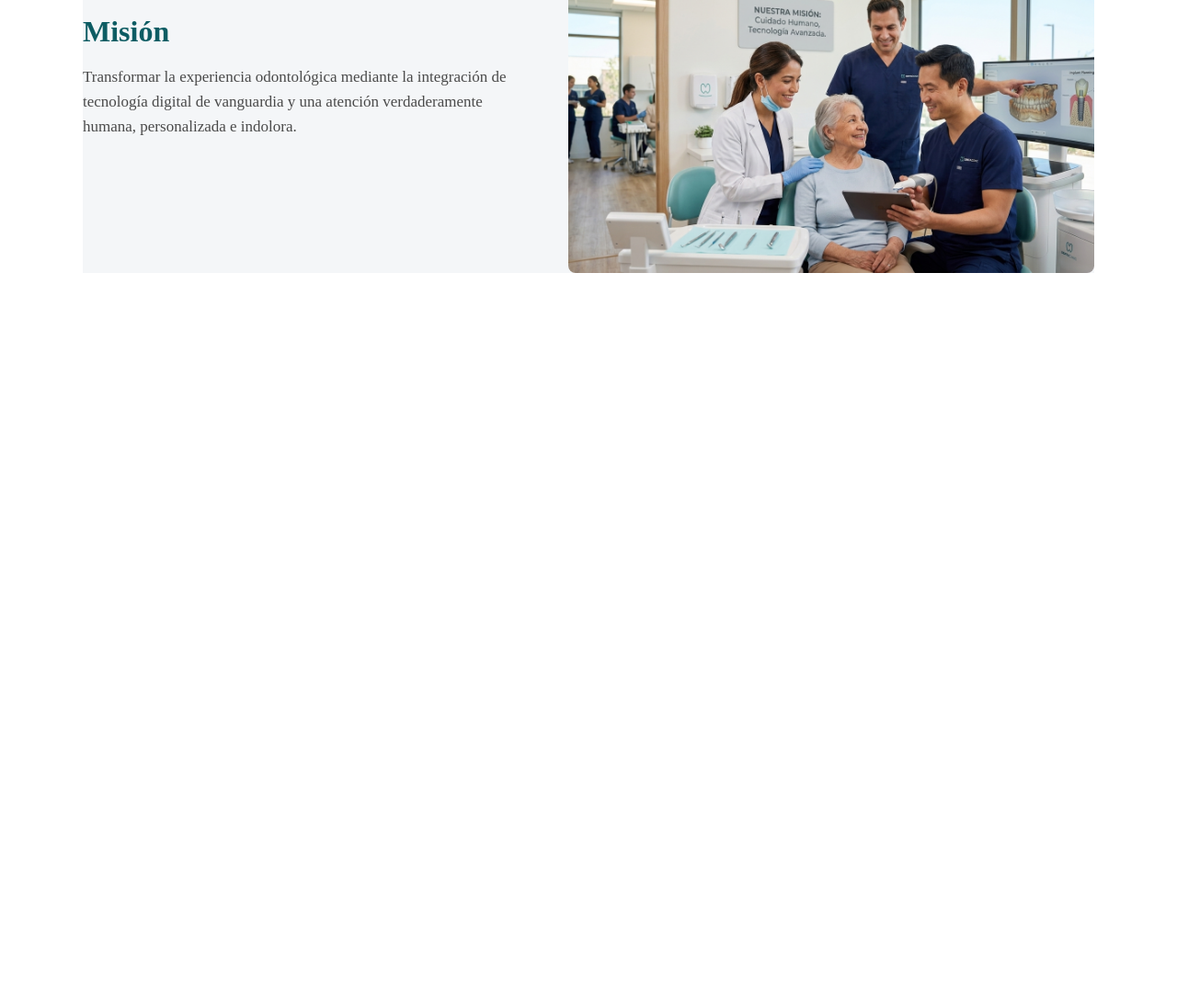
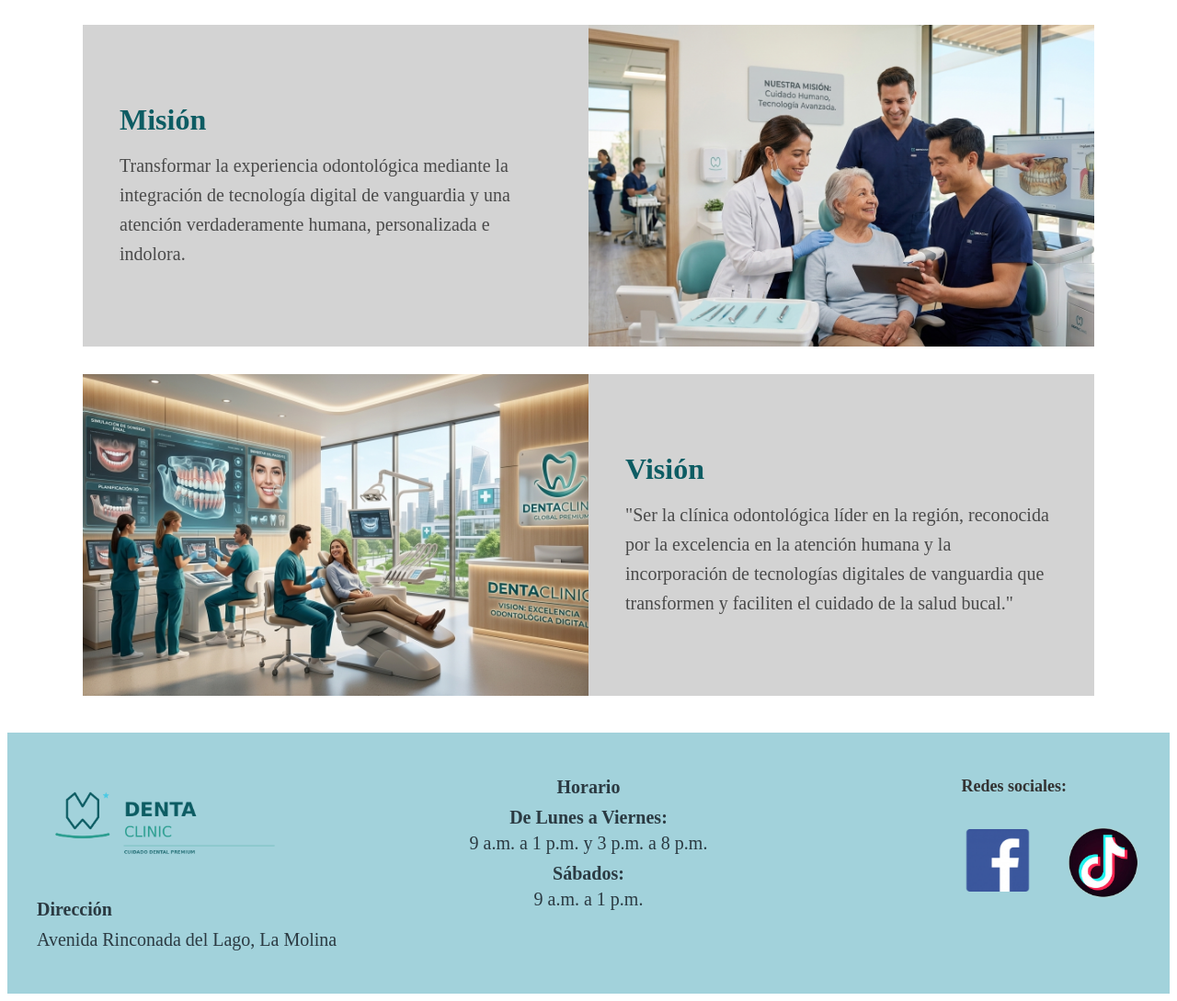
Before and after one commit to hfabricio411/Mi_pagina, a plain HTML site: page Quienes-somos.html in a window 1280 px wide. Shown: the part 473-1562 px from the top of the page at 92% size. Before the commit the page ends 800 px from the top, so only its background shows below. Drawn offline with Linux system fonts and the light colour scheme.

Commit message:
Ajuste de diseño en quienes somos

```diff
--- a/Quienes-somos.html
+++ b/Quienes-somos.html
@@ -63,7 +63,62 @@
     </div>
 </div>
 
+<div class="bloque-vision">
+    <div class="imagen-box">
+    <img src="imagenes/vision.jfif" alt="Nuestra Filosofía y Valores">
+    </div>
+    <div class="texto-box">
+    <h2>Visión</h2>
+    <p>
+    "Ser la clínica odontológica líder en la región, reconocida por la excelencia en la atención humana
+    y la incorporación de tecnologías digitales de vanguardia que transformen y faciliten el cuidado de la salud bucal."
+    </p>
+    </div>
+</div>
 </section>
+
+<footer>
+<div class="footer-container">
+
+    <!-- LADO IZQUIERDO -->
+    <div class="left-footer">
+    <div class="logo-footer">
+        <img src="imagenes/logo.png" alt="Logo">
+    </div>
+    <div class="p-direccion">
+        <p class="titulo-footer">Dirección</p>
+        <p>Avenida Rinconada del Lago, La Molina</p>
+    </div>
+    </div>
+
+    <!-- CENTRO -->
+    <div class="center-footer">
+    <div class="p-center">
+        <p class="titulo-footer">Horario</p>
+        <p><strong>De Lunes a Viernes:</strong><br>9 a.m. a 1 p.m. y 3 p.m. a 8 p.m.</p>
+        <p><strong>Sábados:</strong><br>9 a.m. a 1 p.m.</p>
+    </div>
+    </div>
+
+    <!-- LADO DERECHO -->
+    <div class="right-footer">
+    <div class="p-right">
+        <p class="titulo-redes">Redes sociales:</p>
+    </div>
+
+<div class="redes-iconos">
+    <a href="https://www.facebook.com/tu-pagina-dentaclinic" class="btn-facebook-png" target="_blank" rel="noopener noreferrer">
+    <img src="imagenes/facebook.png" alt="Facebook DentaClinic">
+    </a>
+    <a href="https://www.tiktok.com/tu-pagina-dentaclinic" class="btn-tiktok-png" target="_blank" rel="noopener noreferrer">
+    <img src="imagenes/tiktok.png" alt="TikTok DentaClinic">
+    </a>
+</div>
+</div>
+    </div>
+
+</div>
+</footer>
 
 
 
--- a/styles.css
+++ b/styles.css
@@ -329,88 +329,74 @@ margin-top: 23px;
 transform: scale(1.1);
 }
 
+/* Contenedor principal de toda la página */
 .quienes-somos-container {
   width: 90%;
   max-width: 1100px;
-  margin: 20px auto; /* Disminuido de 50px a 20px */
+  margin: 120px auto 40px auto;
   display: flex;
   flex-direction: column;
-  gap: 0px; /* Controla la distancia exacta entre ambos bloques */
-  margin-top: 120px;
+  gap: 30px; /* Separación uniforme entre cada bloque */
 }
 
-.bloque-filosofia,
-.bloque-mision {
+/* Regla general unificada para Misión, Visión y Filosofía */
+.bloque-mision,
+.bloque-vision,
+.bloque-filosofia {
   display: flex;
-  align-items: center;
-  justify-content: space-between;
-  gap: 40px;
+  align-items: stretch; /* Obliga a que la imagen y el texto midan exactamente lo mismo de alto */
   width: 100%;
-  margin: 0; /* Elimina cualquier margen superior/inferior heredado */
+  height: 350px; /* Altura fija idéntica para TODOS los bloques */
+  margin: 0;
   padding: 0;
-  background-color: #f4f6f8;
+  background-color: transparent;
+  overflow: hidden;
 }
 
-.bloque-filosofia .imagen-box {
-  height: 300px; /* Ajusta la altura para que no empuje el contenido */
+/* Cajas de imagen y texto al 50% perfecto */
+.imagen-box,
+.texto-box,
+.bloque-mision .mision-texto,
+.bloque-mision .mision-imagen {
+  flex: 1 1 50%;
+  width: 50%;
+  box-sizing: border-box;
 }
 
-/* CAJAS DE TEXTO (Ocupan exactamente el 50% del espacio) */
+/* Control estricto de las imágenes */
+.imagen-box {
+  height: 100%;
+  margin: 0;
+  padding: 0;
+  overflow: hidden;
+}
+
+.imagen-box img {
+  width: 100%;
+  height: 100%;
+  object-fit: cover; /* Recorta la imagen para llenar el contenedor sin deformarse */
+  display: block;
+}
+
+/* Estilo y centrado del texto */
 .texto-box {
-  flex: 1;
+  height: 100%;
+  display: flex;
+  flex-direction: column;
+  justify-content: center; /* Centra el texto verticalmente */
+  padding: 40px;
+  background-color: #D3D3D3;
 }
 
 .texto-box h2 {
   font-size: 32px;
   color: #0d5c63;
-  margin-bottom: 15px;
-  margin-top: -60px;
+  margin: 0 0 15px 0; /* Margen limpio sin valores negativos */
 }
 
 .texto-box p {
-  font-size: 17px;
+  font-size: 20px;
   line-height: 1.6;
   color: #4a4a4a;
+  margin: 0;
 }
-
-/* CAJAS DE IMAGEN (Ocupan exactamente el 50% del espacio con altura fija) */
-.imagen-box {
-  flex: 1;
-  height: 350px; /* Todas las imágenes tendrán exactamente esta misma altura */
-  overflow: hidden;
-  border-radius: 8px;
-}
-
-.imagen-box img {
-  width: 100%;
-  height: 100%;
-  object-fit: cover; /* Ajusta y recorta la foto automáticamente sin estirarla */
-  display: block;
-}
-
-/* Reduce el ancho del bloque de texto de la izquierda */
-.bloque-mision .mision-texto {
-  flex: 1; /* O puedes poner width: 40%; */
-}
-
-/* Extiende el bloque de la imagen hacia la izquierda */
-.bloque-mision .mision-imagen {
-  flex: 1.5; /* Al ser un número mayor, la imagen se expande más a la izquierda */
-  /* O también puedes usar width: 60%; */
-}
-
-/* Asegura que la imagen llene todo su nuevo espacio asignado */
-.bloque-mision .mision-imagen img {
-  width: 100%;
-  height: 100%;
-  object-fit: cover; /* Evita que la imagen se deforme al estirarse */
-}
-
-
-.bloque-mision .imagen-box {
-  flex: none;
-  width: 52%; /* Extiende la imagen hacia la izquierda ocupando el 65% */
-  height: 350px;
-  overflow: hidden;
-  border-radius: 8px;
-}
```
Also changed, not shown: imagenes/vision.jfif (added).
